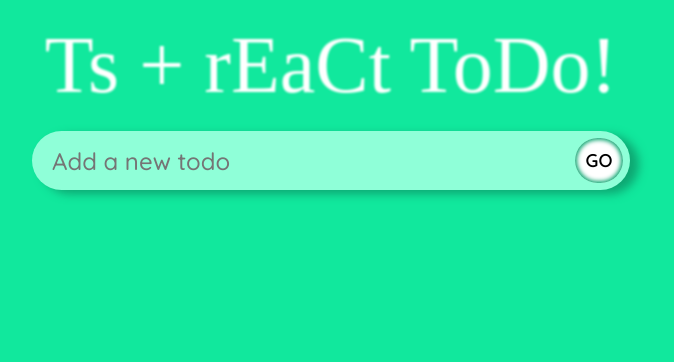
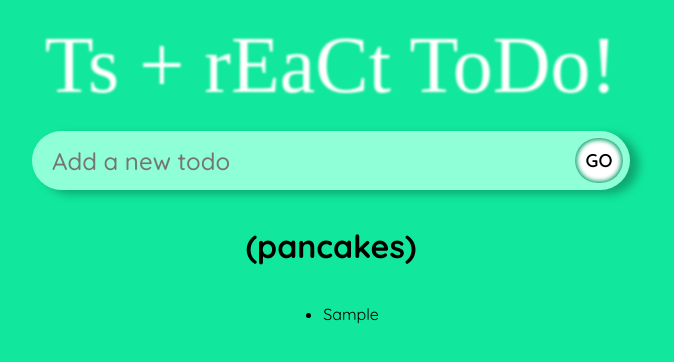
Before and after one commit to chrismochinski/typescript-react-todo, a React (Create React App) app: page / in a window 1280 px wide. Both pictures are taken after typing "Sample" into the empty fields and a click on the button "GO". Shown: the top 362 px of the page, without its empty margins (309-983 px from the left). Built offline with nearby package versions, Linux system fonts and the light colour scheme; a web font is replaced by a local one.

Commit message:
inputRef blur?

```diff
--- a/src/App.css
+++ b/src/App.css
@@ -66,7 +66,7 @@ form {
 
 .inputField:focus {
     outline: none;
-    box-shadow:rgb(16, 164, 112) 12px 6px 12px 1000px;
+    box-shadow:rgb(16, 164, 112) 12px 6px 12px 1300px;
     transition: .2s ease-in-out;
 }
 
--- a/src/App.tsx
+++ b/src/App.tsx
@@ -1,6 +1,8 @@
 import { useState } from 'react';
+import { isTemplateTail } from 'typescript';
 import './App.css';
 import InputField from './components/InputField';
+import TodoList from './components/TodoList';
 import { Todo } from './model';
 
 const App: React.FC = () => {
@@ -14,14 +16,21 @@ const App: React.FC = () => {
     todo ? setTodos([...todos, { id: Date.now(), todo: todo, isDone: false }]) : alert('Please Enter a Todo!');
     // setTodos([...todos, { id: Date.now(), todo: todo, isDone: false }]); //idea spread op, nailed by copilot
     setTodo('');
+    console.log('List is now: todos', todos);
   }
 
-  console.log('Lis tis now:', todos);
 
   return (
     <div className="App">
       <h1 className="header">Ts + rEaCt ToDo!</h1>
       <InputField todo={todo} setTodo={setTodo} handleAdd={handleAdd}/>
+      <TodoList />
+      <ul>
+
+      {todos.map((item) => (
+          <li>{item.todo}</li>
+          ))}
+          </ul>
     </div>
   );
 }
--- a/src/components/InputField.tsx
+++ b/src/components/InputField.tsx
@@ -1,4 +1,4 @@
-import React from "react";
+import { useRef } from "react";
 
 interface Props {
   todo: string;
@@ -7,12 +7,17 @@ interface Props {
 }
 
 const InputField: React.FC<Props> = ({ todo, setTodo, handleAdd }) => {
-
-
+  const inputRef = useRef<HTMLInputElement>(null);
 
   return (
     <>
-      <form className="input" onSubmit={handleAdd}>
+      <form
+        className="input"
+        onSubmit={(e) => {
+          handleAdd(e);
+          inputRef.current?.blur();
+        }}
+      >
         <input
           className="inputField"
           type="text"
--- /dev/null
+++ b/src/components/TodoList.tsx
@@ -0,0 +1,11 @@
+import React from 'react'
+
+const TodoList = () => {
+  return (
+    <>
+    <h1>(pancakes)</h1>
+    </>
+  )
+}
+
+export default TodoList
```
